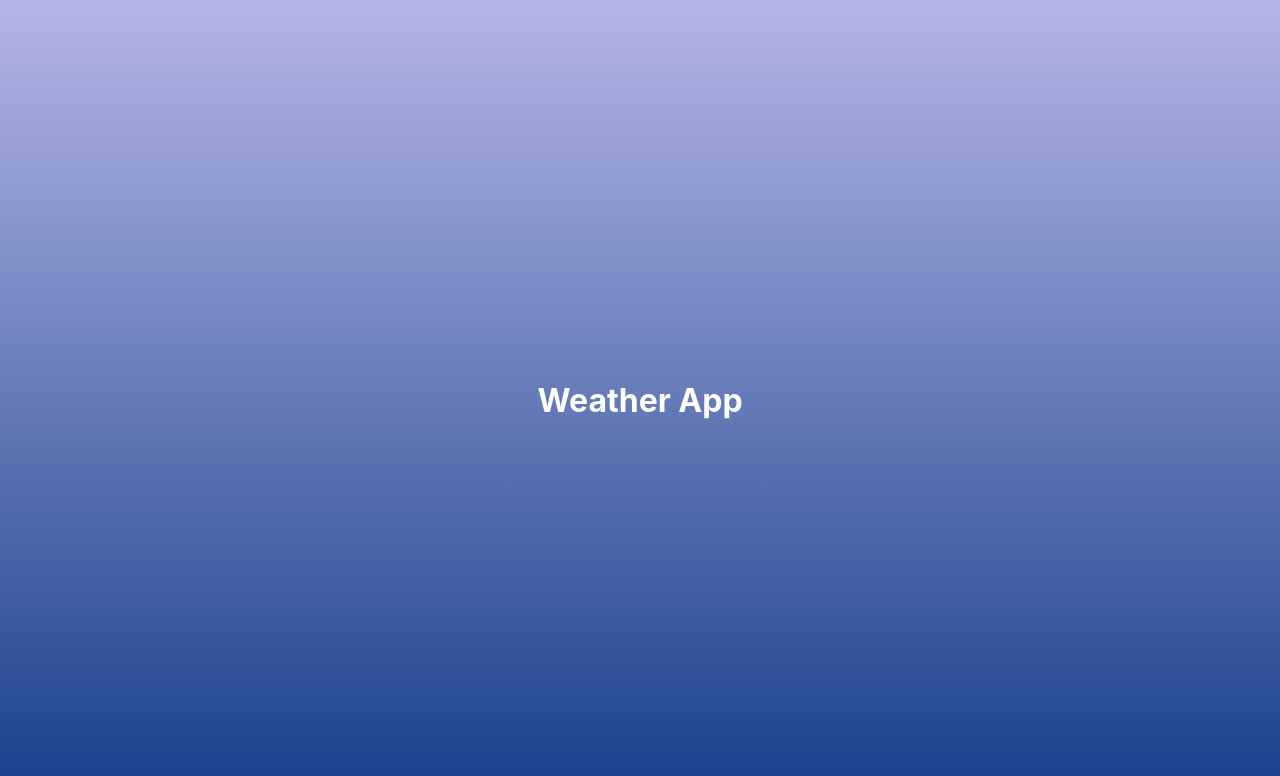
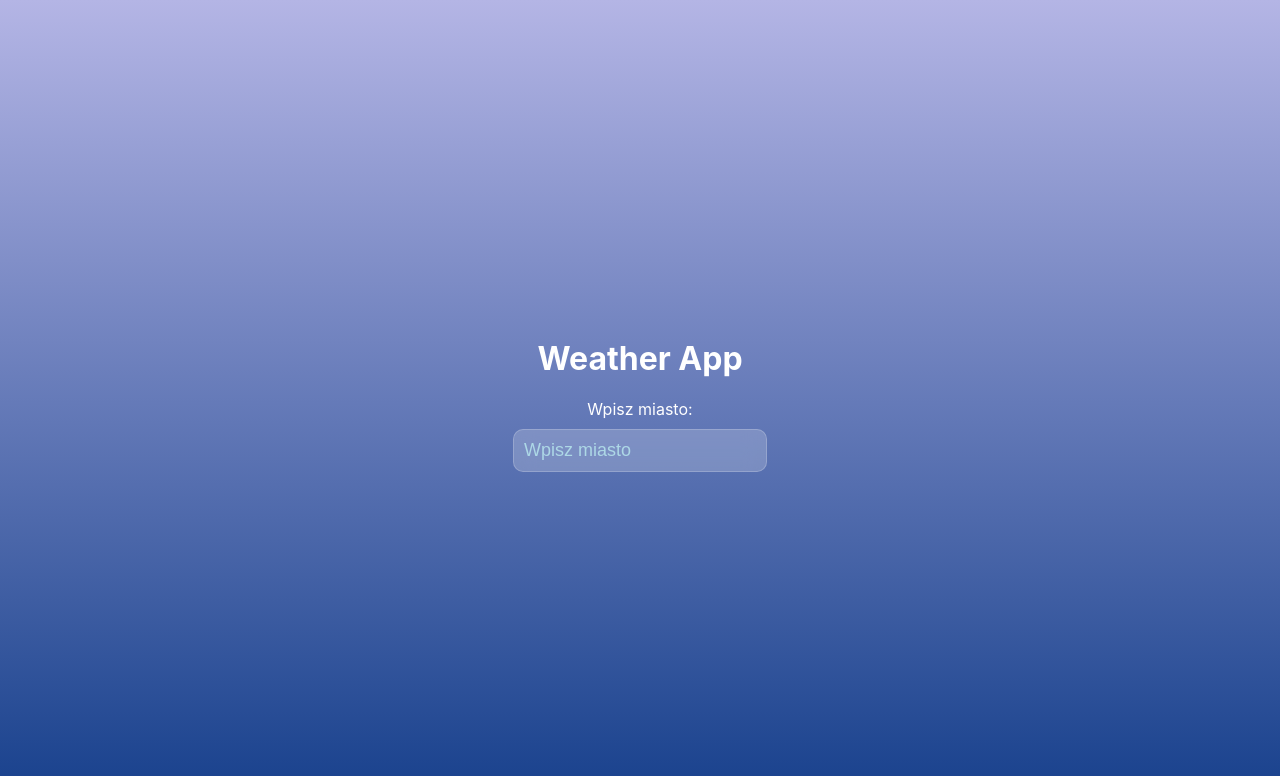
Before and after one commit to aldiii/WeatherApp, a React (Create React App) app: page / in a window 1280 px wide. Shown: the top 776 px of the page. Built offline with nearby package versions, Linux system fonts and the light colour scheme.

Commit message:
Add WeatherLocationInput component and styling

```diff
--- a/package.json
+++ b/package.json
@@ -34,5 +34,8 @@
       "last 1 firefox version",
       "last 1 safari version"
     ]
+  },
+  "devDependencies": {
+    "react-test-renderer": "^17.0.2"
   }
 }
--- a/src/App.css
+++ b/src/App.css
@@ -1,6 +1,7 @@
 .App {
   text-align: center;
   display: flex;
+  flex-direction: column;
   justify-content: center;
   align-items: center;
   min-height: 100vh;
--- a/src/App.js
+++ b/src/App.js
@@ -1,9 +1,11 @@
 import "./App.css";
+import WeatherLocationInput from "./WeatherLocationInput";
 
 function App() {
   return (
     <div className="App">
       <h1>Weather App</h1>
+      <WeatherLocationInput></WeatherLocationInput>
     </div>
   );
 }
--- /dev/null
+++ b/src/WeatherLocationInput.css
@@ -0,0 +1,18 @@
+.weatherLocationInput {
+}
+.weatherLocationInput__input {
+  border: 1px solid rgba(255, 255, 255, 0.2);
+  padding: 10px;
+  border-radius: 10px;
+  background-color: rgba(255, 255, 255, 0.2);
+  backdrop-filter: blur(10px);
+  font-size: 18px;
+  color: white;
+  margin: 10px;
+  min-width: 80%;
+  outline: none;
+}
+
+.weatherLocationInput__input::placeholder {
+  color: lightblue;
+}
--- /dev/null
+++ b/src/WeatherLocationInput.js
@@ -0,0 +1,20 @@
+import React from "react";
+import "./WeatherLocationInput.css";
+
+function WeatherLocationInput() {
+  return (
+    <div className="weatherLocationInput">
+      <label>
+        Wpisz miasto:
+        <br></br>
+        <input
+          className="weatherLocationInput__input"
+          placeholder="Wpisz miasto"
+          type="text"
+        ></input>
+      </label>
+    </div>
+  );
+}
+
+export default WeatherLocationInput;
```
Also changed, not shown: 2 other files (tests, documents, lock files or other folders).
